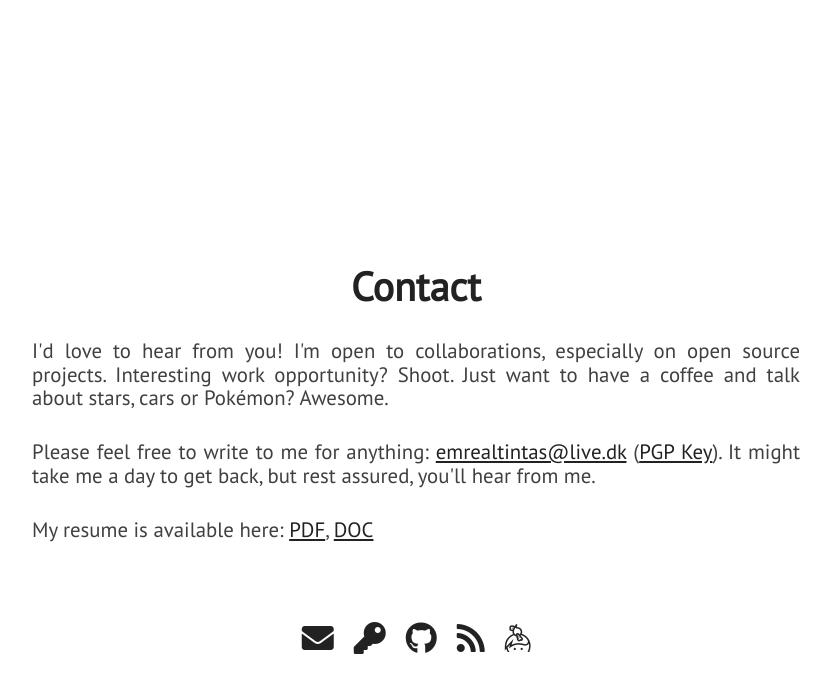
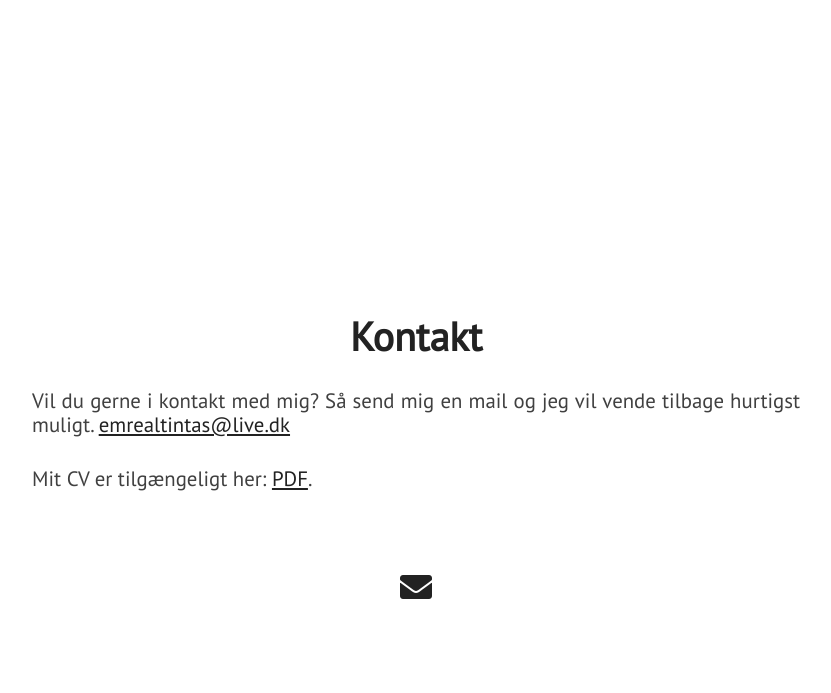
Before and after one commit to EmreAltiintas/portfolio, a Jekyll site: the page built from index.html, in a window 1280 px wide and 900 px high, scrolled down 5612 px. Shown: the top 693 px of the window, without its empty margins (224-1055 px from the left). Built offline with Jekyll 4.4.1, drawn with Linux system fonts in a browser that asks for light colours; nearby versions of some CDN libraries.

Commit message:
Update extra.html

```diff
--- a/_includes/extra.html
+++ b/_includes/extra.html
@@ -1,38 +1,18 @@
 <div class="section-wrapper">
     <section class="section extra" id="extra">
         <div>
-            <div class="section-heading" id="chat-text">Contact</div>
+            <div class="section-heading" id="chat-text">Kontakt</div>
+
             <p class="paragraph-text justify-text">
-                I'd love to hear from you! I'm open to collaborations, especially on open source projects. Interesting work opportunity? Shoot. Just want to have a coffee and talk about stars, cars or Pokémon? Awesome.
+               Vil du gerne i kontakt med mig? Så send mig en mail og jeg vil vende tilbage hurtigst muligt. <a href="mailto:{{ site.email }}">{{ site.email }}</a>
             </p>
             <p class="paragraph-text justify-text">
-                Please feel free to write to me for anything: <a href="mailto:{{ site.email }}">{{ site.email }}</a> (<a href="https://www.nagekar.com/publickey.abhishek@nagekar.com.asc">PGP Key</a>). It might take me a day to get back, but rest assured, you'll hear from me.
-            </p>
-            <p class="paragraph-text justify-text">
-                My resume is available here: <a href="{{ site.blog_url }}/resume/resume.pdf">PDF</a>, <a href="{{ site.blog_url }}/resume/resume.docx">DOC</a>
+                Mit CV er tilgængeligt her: <a href="{{ site.blog_url }}/resume/resume.pdf">PDF</a>.
             </p>
             <div class="extra-links">
                 <span class="hint--bottom bottom-link" aria-label="Email">
                     <a href="mailto:{{ site.email }}"><i class="head-icon fas fa-envelope"></i></a>
                 </span>
-                <span class="hint--bottom bottom-link" aria-label="PGP Key">
-                    <a href="https://www.nagekar.com/publickey.abhishek@nagekar.com.asc"><i class="head-icon fas fa-key"></i></a>
-                </span>
-                <span class="hint--bottom bottom-link" aria-label="GitHub">
-                    <a href="https://github.com/{{ site.github_username }}"><i class="head-icon fab fa-github"></i></a>
-                </span>
-                <span class="hint--bottom bottom-link" aria-label="Web Blog">
-                    <a href="{{ site.blog_url }}"><i class="head-icon fas fa-rss"></i></a>
-                </span>
-                <span class="hint--bottom bottom-link" aria-label="Keybase">
-                    <a href="https://keybase.io/{{ site.keybase_username }}"><i class="head-icon fab fa-keybase"></i></a>
-                </span>
-                <!-- <span class="hint--bottom bottom-link" aria-label="Reddit">
-                    <a href="https://www.reddit.com/u/{{ site.reddit_username }}"><i class="head-icon fab fa-reddit"></i></a>
-                </span>
-                <span class="hint--bottom bottom-link" aria-label="Twitter">
-                    <a href="https://twitter.com/{{ site.twitter_username }}"><i class="head-icon fab fa-twitter"></i></a>
-                </span> -->
             </div>
         </div>
     </section>
```
